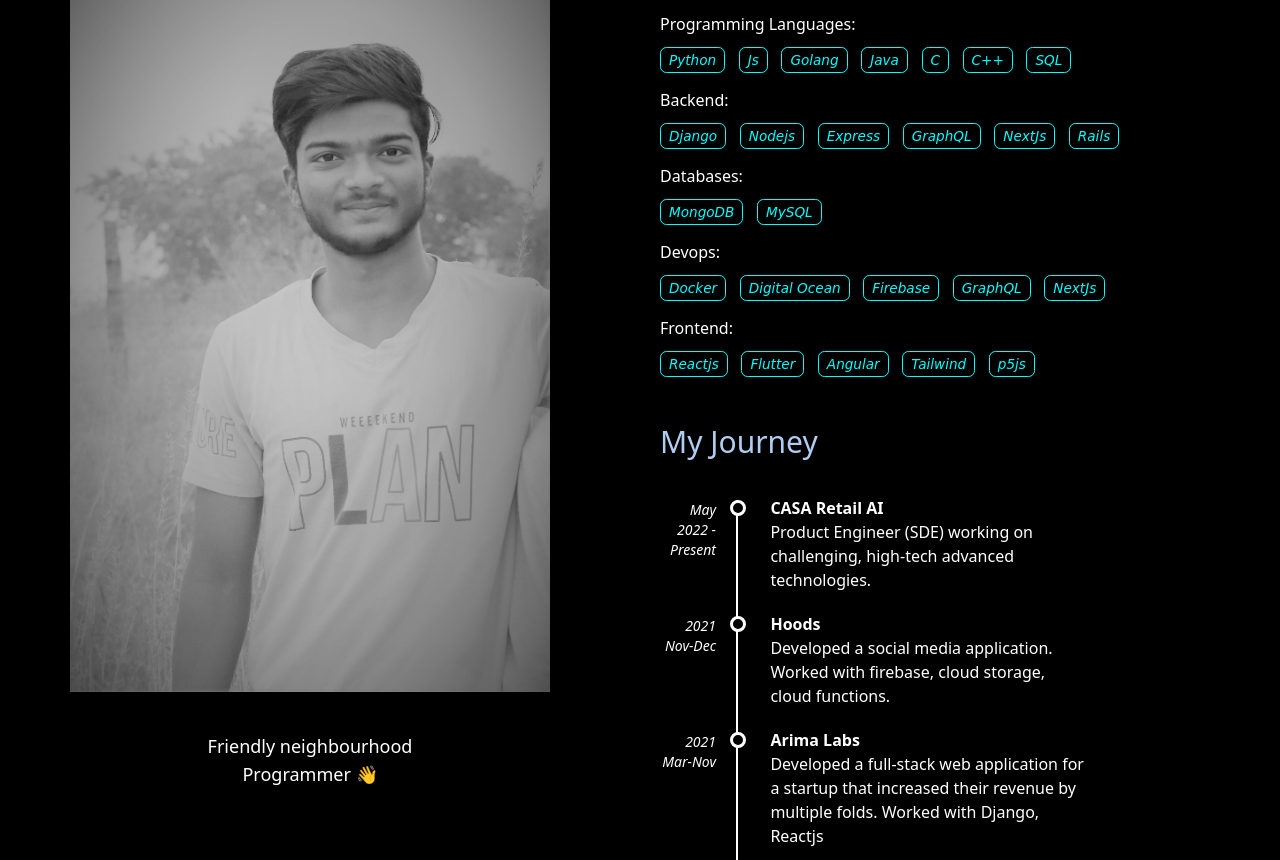
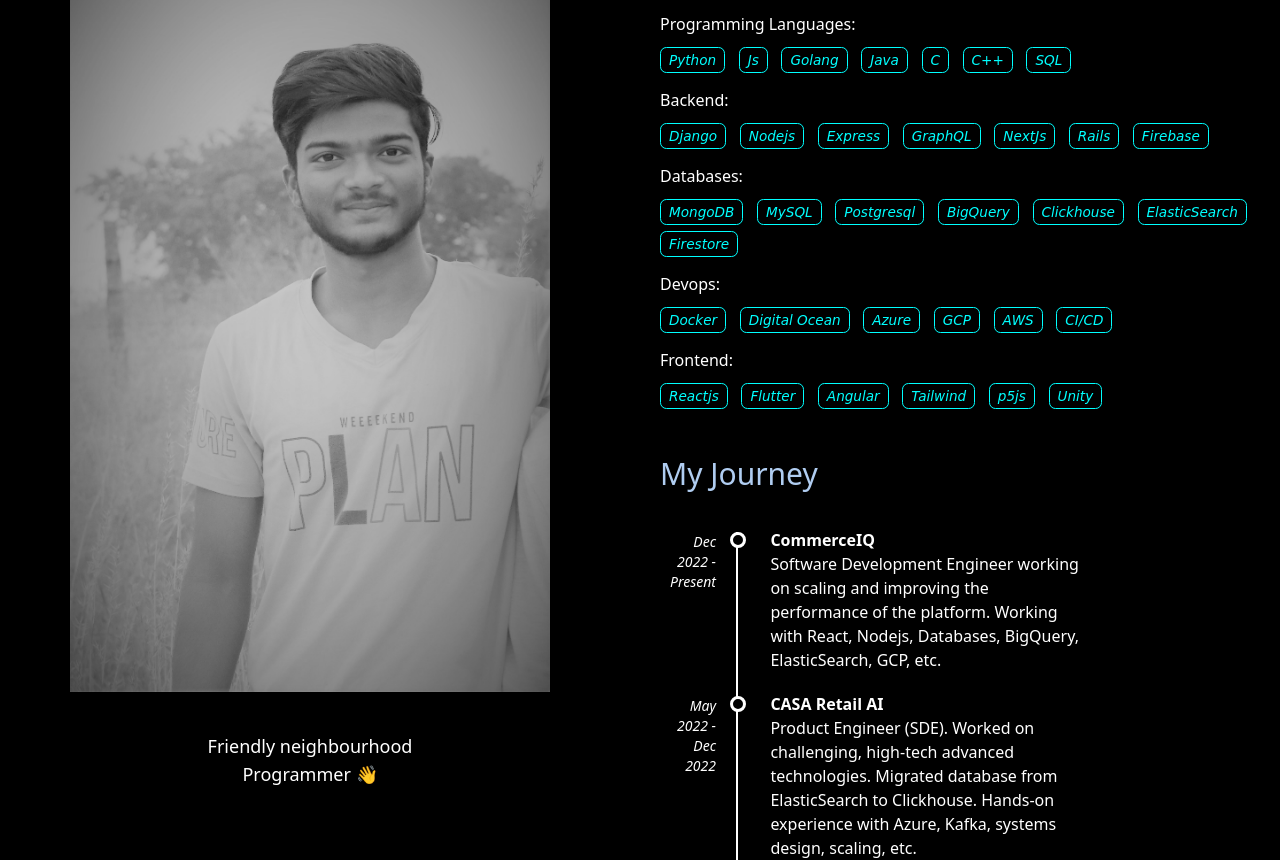
Before and after one commit to robin-jr/portfolio, a Next.js app: page / in a window 1280 px wide. Shown: the part 840-1700 px from the top of the page. Built offline with nearby package versions, Linux system fonts and the light colour scheme.

Commit message:
update skills, experience

```diff
--- a/widgets/Timeline.tsx
+++ b/widgets/Timeline.tsx
@@ -20,7 +20,9 @@ const getEvent = (event: Event, key: number) =>
     </div>
 
 function Timeline() {
-    const events: Event[] = [{ time: "May 2022 - Present", title: "CASA Retail AI", description: "Product Engineer (SDE) working on challenging, high-tech advanced technologies." },
+    const events: Event[] = [
+        { time: "Dec 2022 - Present", title: "CommerceIQ", description: "Software Development Engineer working on scaling and improving the performance of the platform. Working with React, Nodejs, Databases, BigQuery, ElasticSearch, GCP, etc." },
+        { time: "May 2022 - Dec 2022", title: "CASA Retail AI", description: "Product Engineer (SDE). Worked on challenging, high-tech advanced technologies. Migrated database from ElasticSearch to Clickhouse. Hands-on experience with Azure, Kafka, systems design, scaling, etc." },
         { time: "2021 Nov-Dec", title: "Hoods", description: "Developed a social media application. Worked with firebase, cloud storage, cloud functions." },
         { time: "2021 Mar-Nov", title: "Arima Labs", description: "Developed a full-stack web application for a startup that increased their revenue by multiple folds. Worked with Django, Reactjs" },
         { time: "...", title: "", description: "Working on various personal projects, experimenting with different technologies and improving my skills." },
--- a/widgets/TitleAndBadges.tsx
+++ b/widgets/TitleAndBadges.tsx
@@ -10,11 +10,11 @@ export interface Entry {
     badges: Badge[],
 }
 function TitleAndBadges() {
-    const entries: Entry[] = [{ title: 'Programming Languages', badges: [{ title: 'Python' }, {title: 'Js'}, { title: 'Golang' }, { title: "Java" }, { title: "C" }, { title: "C++" }, {title: 'SQL'}] },
-    { title: 'Backend', badges: [{ title: 'Django' }, { title: 'Nodejs' }, { title: "Express" }, { title: "GraphQL" }, { title: "NextJs" }, { title: "Rails" }] },
-    { title: 'Databases', badges: [{ title: 'MongoDB' }, { title: 'MySQL' }] },
-    { title: 'Devops', badges: [{ title: 'Docker' }, { title: 'Digital Ocean' }, { title: "Firebase" }, { title: "GraphQL" }, { title: "NextJs" }] },
-    { title: 'Frontend', badges: [{ title: 'Reactjs' }, {title: 'Flutter'}, {title: 'Angular'}, { title: 'Tailwind' }, { title: "p5js" }] }]
+    const entries: Entry[] = [{ title: 'Programming Languages', badges: [{ title: 'Python' }, { title: 'Js' }, { title: 'Golang' }, { title: "Java" }, { title: "C" }, { title: "C++" }, { title: 'SQL' }] },
+    { title: 'Backend', badges: [{ title: 'Django' }, { title: 'Nodejs' }, { title: "Express" }, { title: "GraphQL" }, { title: "NextJs" }, { title: "Rails" }, { title: "Firebase" }] },
+    { title: 'Databases', badges: [{ title: 'MongoDB' }, { title: 'MySQL' }, { title: 'Postgresql' }, { title: 'BigQuery' }, { title: 'Clickhouse' }, { title: 'ElasticSearch' }, { title: 'Firestore' }] },
+    { title: 'Devops', badges: [{ title: 'Docker' }, { title: 'Digital Ocean' }, { title: 'Azure' }, { title: 'GCP' }, { title: 'AWS' }, { title: 'CI/CD' }] },
+    { title: 'Frontend', badges: [{ title: 'Reactjs' }, { title: 'Flutter' }, { title: 'Angular' }, { title: 'Tailwind' }, { title: "p5js" }, { title: 'Unity' }] }]
     return (
         <div className={styles.container}>
             {entries.map((entry: Entry, idx: number) =>
```
Also changed, not shown: 1 other file (tests, documents, lock files or other folders). Lines whose indentation alone changed are shown as unchanged.
